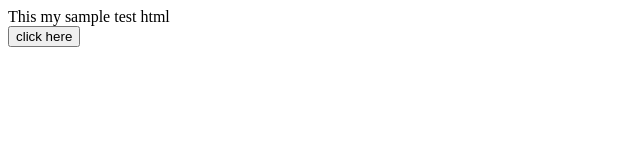
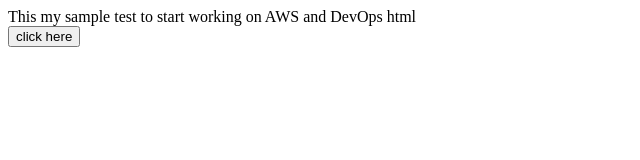
Before and after one commit to manishkr2312/my_demo_website, a plain HTML site: page index.html in a window 1280 px wide. Shown: the whole page, without its empty margins (0-640 px from the left). Drawn offline with Linux system fonts and the light colour scheme.

Commit message:
worked to check if the change did indeed happened

```diff
--- a/index.html
+++ b/index.html
@@ -9,7 +9,7 @@
  </HEAD>
 
  <BODY>
-	<div> This my sample test html</div>
+	<div> This my sample test to start working on AWS and DevOps html</div>
 	<input type="button" value = "click here" onclick="javascript:alert('hello')" />
  </BODY>
 </HTML>
```
